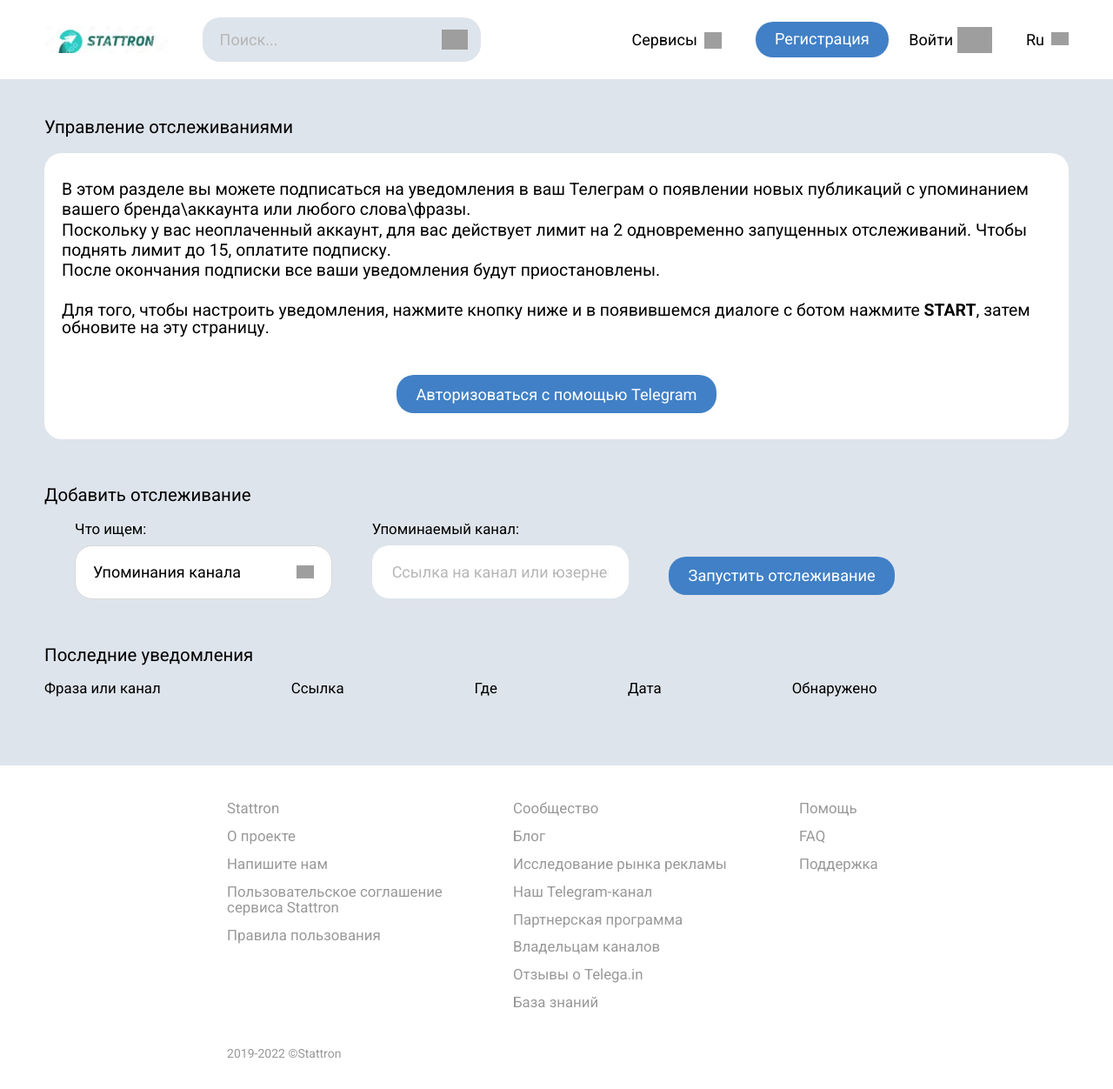
After one commit to BekzodJuraev/Statron, a Django app: template backend/templates/tracking-posts.html in a window 1280 px wide. The commit adds this page. Shown: the whole page at 87% size. Run offline with Django 4.2, Linux system fonts and the light colour scheme; the template is opened without the code that fills it, so the values that code supplies are empty; some libraries are stand-ins or nearby versions; grey boxes are pictures that could not be loaded.

Commit message:
added tracking post

```diff
--- a/backend/templates/main.html
+++ b/backend/templates/main.html
@@ -9,11 +9,11 @@
 						{% for item in item|slice:":6" %}
 						<li class="home-mainscreen__item item-mainscreen">
 							<div class="item-mainscreen__head">
-								<a href="#" target="_blank" class="item-mainscreen__img">
+								<a href="{% url 'detail' item.pk %}" target="_blank" class="item-mainscreen__img">
 									<picture><source srcset="/{{item.pictures}}" type="image/webp"><img class="img-fluid" src="/{{item.pictures}}" alt=""></picture>
 								</a>
 								<div class="item-mainscreen__content">
-									<a href="#" target="_blank" class="item-mainscreen__title title hhv-blue title_w500">{{item.name}}</a>
+									<a href="{% url 'detail' item.pk %}" target="_blank" class="item-mainscreen__title title hhv-blue title_w500">{{item.name}}</a>
 									<div class="item-mainscreen__label label-grey">{{item.add_chanel.category}}</div>
 								</div>
 								<div class="item-mainscreen__info">
--- /dev/null
+++ b/backend/templates/tracking-posts.html
@@ -0,0 +1,84 @@
+
+{% extends 'base.html' %}
+{% load static %}
+{% block content %}
+
+
+	<main class="page">
+			<section class="tracking-posts">
+				<div class="tracking-posts__container">
+					<div class="dynamic-analitics__dynamic">
+						<h2 class="title">Управление отслеживаниями</h2>
+						<div class="dynamic-analitics__content">
+							<div>
+								<p class="text text_s20">
+									В этом разделе вы можете подписаться на уведомления в ваш Телеграм о появлении новых публикаций с упоминанием вашего бренда\аккаунта или любого слова\фразы.
+								</p>
+								<p class="text text_s20">
+									Поскольку у вас неоплаченный аккаунт, для вас действует лимит на 2 одновременно запущенных отслеживаний. Чтобы поднять лимит до 15, оплатите подписку.
+								</p>
+								<p class="text text_s20">
+									После окончания подписки все ваши уведомления будут приостановлены.
+								</p>
+							</div>
+							<div>
+								<p class="tex text_s20">
+									Для того, чтобы настроить уведомления, нажмите кнопку ниже и в появившемся диалоге с ботом нажмите <span class="text_fw500">START</span>, затем обновите на эту страницу.
+								</p>
+							</div>
+							<div class="btn-wrap">
+								<button class="button" type="button">Авторизоваться с помощью Telegram</button>
+							</div>
+						</div>
+					</div>
+			</section>
+			<section class="tracking-form">
+				<div class="tracking-form__container">
+					<h2 class="title">Добавить отслеживание</h2>
+					<form class="tracking-form__form" action="#" method="POST">
+						<div class="tracking-form__items">
+							<div class="tracking-form__item">
+								<label for="what-search" class="label-black">Что ищем:</label>
+								<select name="what-search" id="what-search" data-class-modif="custom-select">
+									<option value="1" selected>Упоминания канала</option>
+									<option value="2">Упоминания канала 1</option>
+									<option value="3">Упоминания канала 2</option>
+									<option value="4">Упоминания канала 3</option>
+								</select>
+							</div>
+							<div class="tracking-form__item">
+								<label for="channel" class="label-black">Упоминаемый канал:</label>
+								<input type="text" id="channel" name="channel" placeholder="Ссылка на канал или юзернейм" class="form__input">
+							</div>
+						</div>
+						<div class="tracking-form__item-btn">
+							<button type="submit" class="button">Запустить отслеживание</button>
+						</div>
+					</form>
+				</div>
+			</section>
+			<section class="last-messages">
+				<div class="last-messages__container">
+					<h2 class="title">Последние уведомления</h2>
+					<div class="last-messages__list">
+						<div class="last-messages__item">
+							<h4 class="label-black">Фраза или канал</h4>
+						</div>
+						<div class="last-messages__item">
+							<h4 class="label-black">Ссылка</h4>
+						</div>
+						<div class="last-messages__item">
+							<h4 class="label-black">Где</h4>
+						</div>
+						<div class="last-messages__item">
+							<h4 class="label-black">Дата</h4>
+						</div>
+						<div class="last-messages__item">
+							<h4 class="label-black">Обнаружено</h4>
+						</div>
+					</div>
+				</div>
+			</section>
+		</main>
+
+{% endblock %}
--- a/backend/urls.py
+++ b/backend/urls.py
@@ -17,5 +17,6 @@ urlpatterns=[
  path('analysis/',views.AnalisChanel.as_view(),name='analysis'),
  path('mychanels/',views.MyChanels.as_view(),name='my_chanels'),
  path('search/',views.Search.as_view(),name='search'),
+ path('tracking-posts/', views.TrackingPosts.as_view(), name='tracking'),
  path('',views.Main.as_view(),name='main')
 ]
--- a/backend/views.py
+++ b/backend/views.py
@@ -221,7 +221,8 @@ class Search(ListView):
 
         return context
 
-
+class TrackingPosts(TemplateView):
+    template_name = 'tracking-posts.html'
 def login_user(request):
     return render(request,'login.html')
 
```
